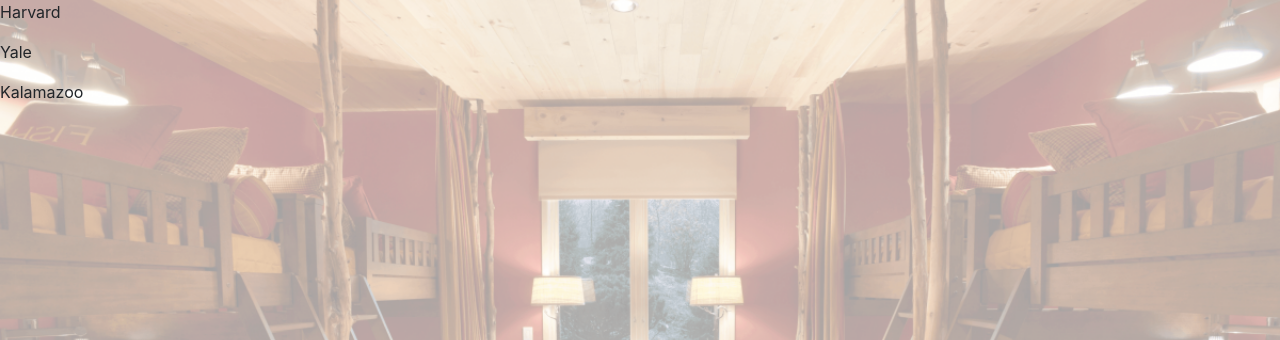
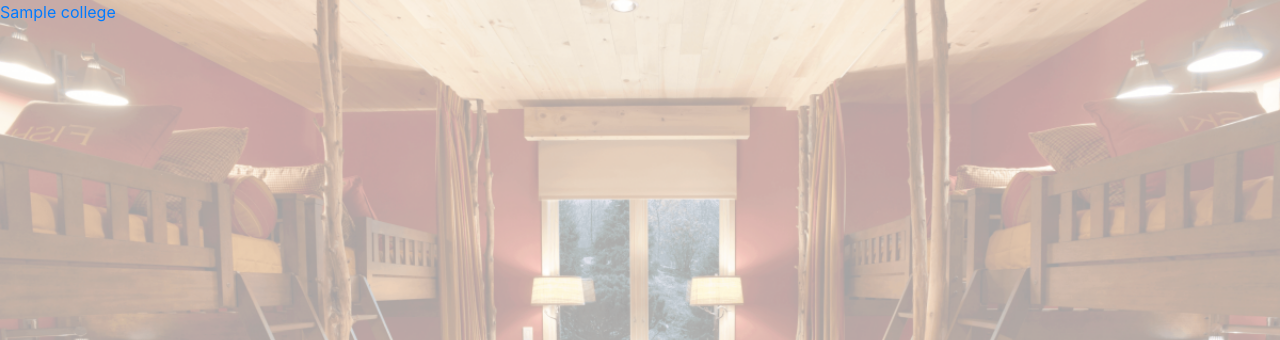
Before and after one commit to VietBachDo/ratemydorm, a Django app: page /schools/ in a window 1280 px wide. Shown: the part 114-454 px from the top of the page. Run offline with Django 3.2, Linux system fonts and the light colour scheme; tables that the repository leaves empty hold one stand-in row (values such as "Sample post"); some libraries are stand-ins or nearby versions.

Commit message:
Working on listing schools

```diff
--- a/RateMyDormProject/RateMyDormProject/urls.py
+++ b/RateMyDormProject/RateMyDormProject/urls.py
@@ -19,6 +19,4 @@ from django.urls import path, include
 urlpatterns = [
     path('admin/', admin.site.urls),
     path('', include('WebApp.urls')),
-    path('about/', include('WebApp.urls')),
-    path('schools/', include('WebApp.urls')),
 ]
--- a/RateMyDormProject/WebApp/admin.py
+++ b/RateMyDormProject/WebApp/admin.py
@@ -1,8 +1,9 @@
 from django.contrib import admin
 
-from .models import Dorm, Review
+from .models import Dorm, Review, College
 
 
 #import models
 admin.site.register(Dorm)
 admin.site.register(Review)
+admin.site.register(College)
--- a/RateMyDormProject/WebApp/models.py
+++ b/RateMyDormProject/WebApp/models.py
@@ -1,9 +1,23 @@
 from django.db import models
+
+#table for colleges
+class College(models.Model):
+	name = models.CharField(max_length=50, blank=False)
+	nicknames = models.CharField(max_length=50)
+
+	#return name of college
+	def __str__(self):
+		return self.name
+
 
 #table for dorms
 class Dorm(models.Model):
 	name = models.CharField(max_length=50, blank=False)
-	college = models.CharField(max_length=50, blank=False)
+	college = models.ForeignKey(College, on_delete=models.CASCADE)
+
+	#return name of dorm
+	def __str__(self):
+		return self.name
 
 
 #table for reviews
--- a/RateMyDormProject/WebApp/templates/WebApp/home.html
+++ b/RateMyDormProject/WebApp/templates/WebApp/home.html
@@ -21,7 +21,7 @@
     <div class="dropdown">
       <i class="fas fa-bars fa-4x"></i>
       <div class="dropdown-menu">
-        <a href="">Schools</a>
+        <a href="{% url 'schools' %}">Schools</a>
         <a href="#">Halls</a>
         <a href="#">News</a>
         <a href="#">About</a>
--- a/RateMyDormProject/WebApp/templates/WebApp/schools.html
+++ b/RateMyDormProject/WebApp/templates/WebApp/schools.html
@@ -2,8 +2,8 @@
 
 {% block content %}
 
-	{% for c in content %}
-		<p>{{c}}</p>
+	{% for dorm in Schools %}
+		<a href="#">{{dorm}}</a><br>
 	{% endfor %}
 
 
--- a/RateMyDormProject/WebApp/urls.py
+++ b/RateMyDormProject/WebApp/urls.py
@@ -15,9 +15,12 @@ Including another URLconf
 """
 from django.conf.urls import url
 from . import views
+from django.views.generic import ListView, DetailView
 
 urlpatterns = [
     url(r'^$', views.homepage, name='homepage'),
     url(r'^about/$', views.about, name='about'),
-    url(r'^schools/$', views.schools, name='school'),
+    url(r'^schools/$', views.schools, name='schools'),
+    url(r'^data/$', views.addData, name='addData'),
+
 ]
--- a/RateMyDormProject/WebApp/views.py
+++ b/RateMyDormProject/WebApp/views.py
@@ -1,5 +1,7 @@
 from django.shortcuts import render
 from django.http import HttpResponse
+from .models import College, Dorm, Review
+import pandas as pd
 
 def homepage(request):
 	return render(request, 'WebApp/home.html')
@@ -8,6 +10,30 @@ def about(request):
 	return render(request, 'WebApp/about.html')
 
 def schools(request):
-	return render(request, 'WebApp/schools.html', {'content': ['Harvard', 'Yale', 'Kalamazoo']})
+	all_dorms = Dorm.objects.all()
+	school_list = []
+	for dorm in all_dorms:
+		if not dorm.college in school_list:
+			school_list.append(dorm.college)
 
-# Create your views here.
+	context = {'Schools': school_list}
+	return render(request, 'WebApp/schools.html', context)
+
+
+def addData(request):
+	all_colleges = College.objects.all()
+
+
+	df = pd.read_excel("C:/Users/Zach/Desktop/projects/ratemydorm/list.xlsx","Sheet1")
+	college_names = df['Name'].values.tolist()
+	college_nicknames = df['Nicknames'].values.tolist()
+
+	index = 0
+
+	for name in college_names:
+		nicknames = college_nicknames[index]
+		index += 1
+
+		if not name in all_colleges:
+			entry = College(name=name, nicknames=nicknames)
+			entry.save()
```
Also changed, not shown: RateMyDormProject/db.sqlite3.
